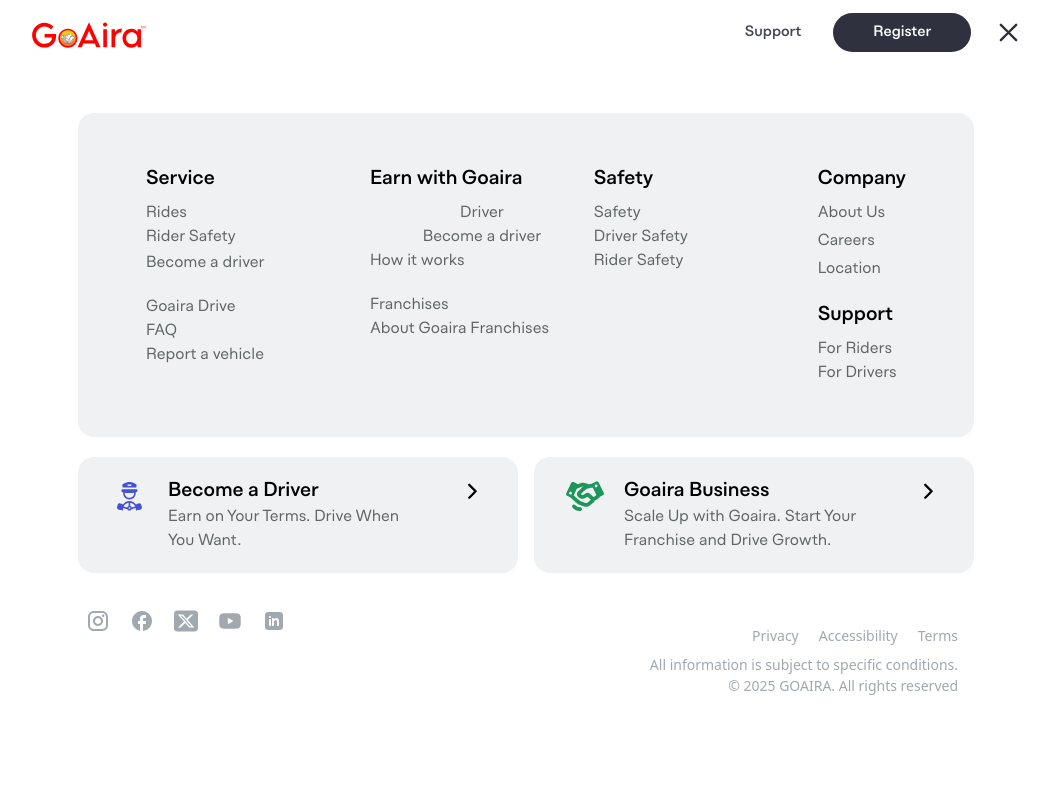
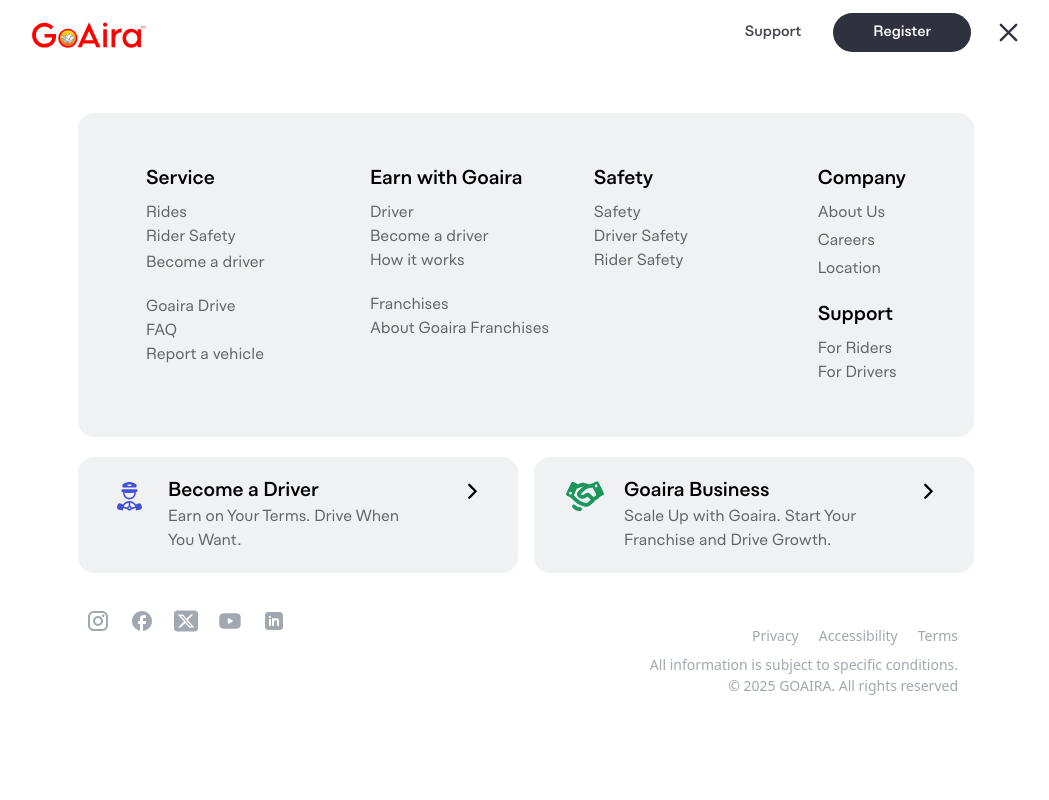
Before and after one commit to Neural-Karthi/Goaira, a React (Vite) app: page / in a window 1280 px wide. Both pictures are taken after a click on the picture 1122 px from the left and 32 px from the top of the page. Shown: the top 800 px of the page, without its empty margins (114-1163 px from the left). Built offline with nearby package versions, Linux system fonts and the light colour scheme.

Commit message:
with carrer page 1.0

```diff
--- a/src/component/Header.jsx
+++ b/src/component/Header.jsx
@@ -189,8 +189,8 @@
                              <h1 className="text-lg lg:text-xl font-Plancsemibold pb-2">Earn with Goaira</h1>
                              <div className="flex flex-col gap-5">
                                 <div className="flex flex-col">
-                                   <button onClick={() => {navigate('/Registeration');setopen(false)}} className="text-[14px] md:text-[16px] font-PlancRegular text-[#5E6562] hover:text-black cursor-pointer">Driver</button>
-                                   <button onClick={() => {navigate('/Registeration#Become_a_driver');setopen(false)}} className="text-[14px] md:text-[16px] font-PlancRegular text-[#5E6562] hover:text-black cursor-pointer" >Become a driver</button>
+                                   <button onClick={() => {navigate('/Registeration');setopen(false)}} className="text-[14px] md:text-[16px] text-left font-PlancRegular text-[#5E6562] hover:text-black cursor-pointer">Driver</button>
+                                   <button onClick={() => {navigate('/Registeration#Become_a_driver');setopen(false)}} className="text-[14px] text-left md:text-[16px] font-PlancRegular text-[#5E6562] hover:text-black cursor-pointer" >Become a driver</button>
                                    <h1 onClick={() => {navigate('/Registeration#Become_a_driver');setopen(false)}} className="text-[14px] md:text-[16px] font-PlancRegular text-[#5E6562] hover:text-black cursor-pointer">How it works</h1>
                                 </div>
                                 <div>
--- a/src/view/Aboutus.jsx
+++ b/src/view/Aboutus.jsx
@@ -39,7 +39,7 @@
               </div>
                <div className="h-full flex">
                  <div className="md:w-[300px] lg:w-[400px]">
-                   <img src={about_us_banner}  loading="lazy"  loading="lazy" alt="banner_4" className="w-full h-full" />
+                   <img src={about_us_banner}  loading="lazy" alt="banner_4" className="w-full h-full" />
                  </div>
               </div>
            </div>
```
